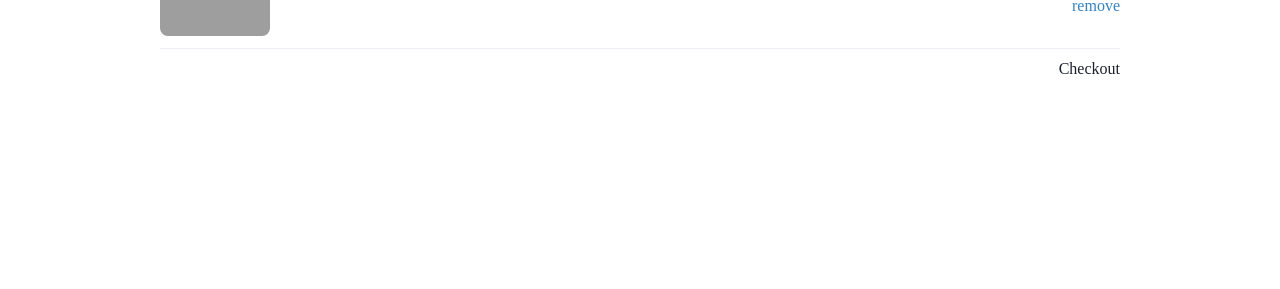
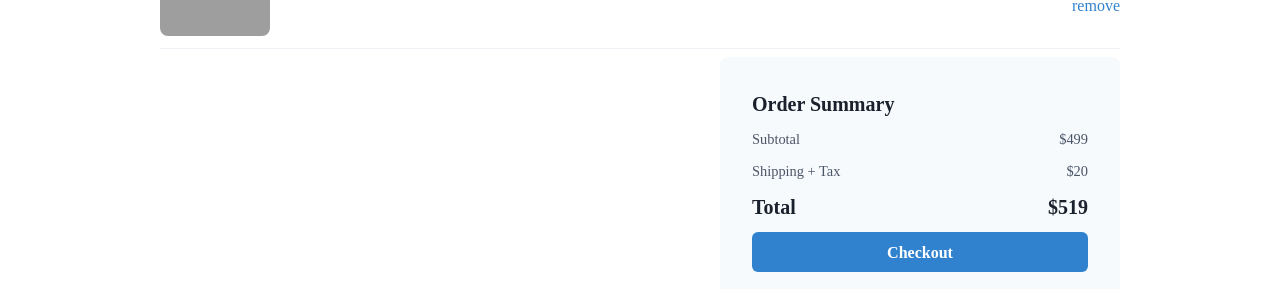
Before and after one commit to aminbista66/ecommerce, a React (Vite) app in the folder frontend/: page /cart in a window 1280 px wide. Shown: the part 663-952 px from the top of the page. Before the commit the page ends 800 px from the top, so only its background shows below. Built offline with nearby package versions, Linux system fonts and the light colour scheme; grey boxes are pictures that could not be loaded; a web font is replaced by a local one.

Commit message:
cart page completed

```diff
--- a/frontend/src/components/Checkout.jsx
+++ b/frontend/src/components/Checkout.jsx
@@ -1,9 +1,51 @@
-import React from 'react'
+import React from "react";
+import styled from "styled-components";
+import { Box, Button, Flex } from "@chakra-ui/react";
+
+const Text = styled.p`
+  font-size: 1.25rem;
+  font-weight: 700;
+  display: flex;
+  justify-content: space-between;
+  align-items: center;
+  margin-bottom: 10px;
+`;
+const TextLight = styled.p`
+  font-size: 0.9rem;
+  font-weight: 400;
+  color: #4a5568;
+  display: flex;
+  align-items: center;
+  justify-content: space-between;
+`;
 
 function Checkout() {
   return (
-    <div>Checkout</div>
-  )
+    <Box w={"400px"} bg={"#f7fafc"} padding={"2rem"} borderRadius={"0.5rem"}>
+      <Flex direction={"column"}>
+        <Box>
+          <Text>
+            Order Summary
+            </Text>
+          <div style={{display: 'flex', flexDirection: 'column', gap: '10px'}}>
+          <TextLight>
+              <span>Subtotal</span>
+              <span>$499</span>
+            </TextLight>
+            <TextLight>
+              <span>Shipping + Tax</span>
+              <span>$20</span>
+            </TextLight>
+            <Text>
+              <span>Total</span>
+              <span>$519</span>
+            </Text>
+          </div>
+        </Box>
+        <Button colorScheme="blue">Checkout</Button>
+      </Flex>
+    </Box>
+  );
 }
 
-export default Checkout
+export default Checkout;
```
